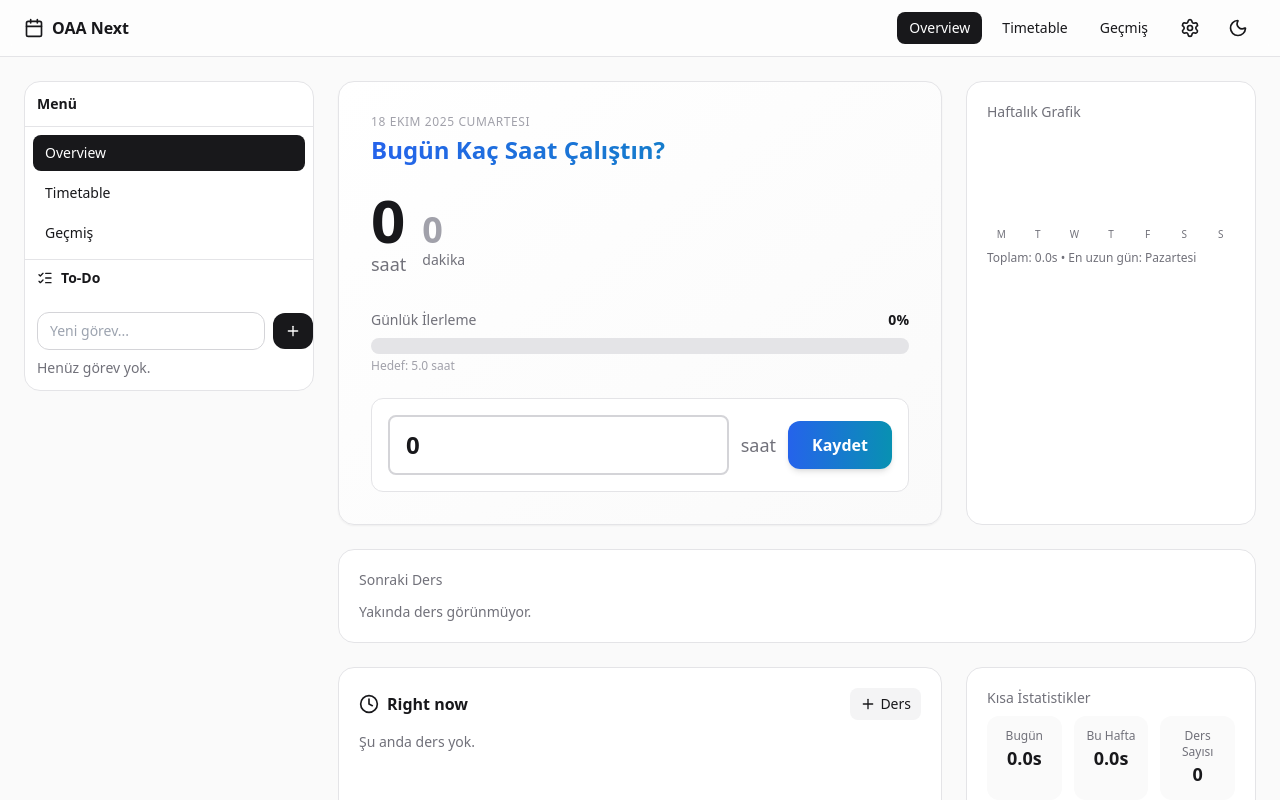
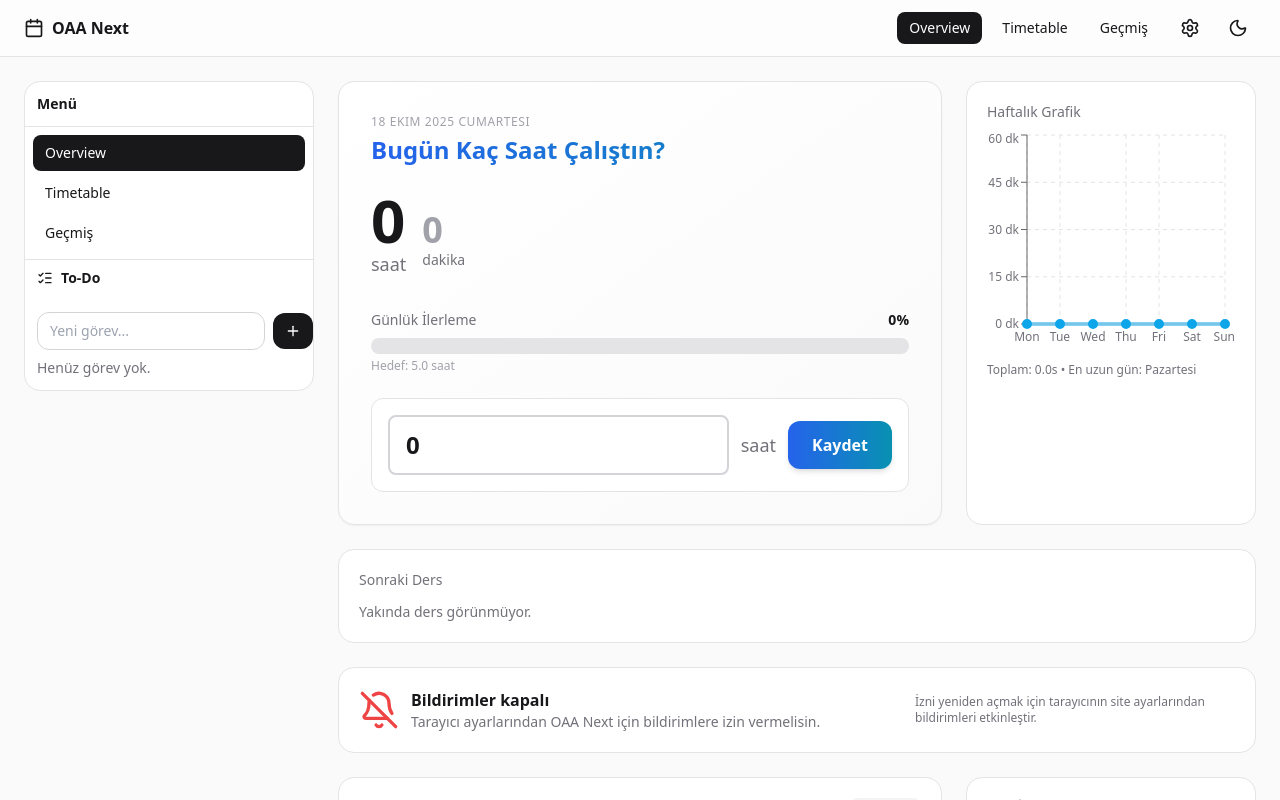
Before and after one commit to akifayaz/timetable, a React (Vite) app: page / in a window 1280 px wide. Shown: the top 800 px of the page. Built offline with nearby package versions, Linux system fonts and the light colour scheme.

Commit message:
Add notification status controls and test card

```diff
--- a/src/OAA.tsx
+++ b/src/OAA.tsx
@@ -1,5 +1,6 @@
-import React, { useEffect, useMemo, useState, useLayoutEffect } from "react";
-import { Calendar, Clock, ListChecks, Plus, X, Moon, Sun, Trash2, Edit3, Maximize2, Minimize2, BarChart3, Settings } from "lucide-react";
+import React, { useEffect, useMemo, useState, useLayoutEffect, useRef } from "react";
+import { Calendar, Clock, ListChecks, Plus, X, Moon, Sun, Trash2, Edit3, Maximize2, Minimize2, BarChart3, Settings, BellRing, BellOff } from "lucide-react";
+import { LineChart, Line, ResponsiveContainer, XAxis, YAxis, Tooltip, CartesianGrid } from "recharts";
 
 // =============================================================
 // Types
@@ -26,6 +27,8 @@ type StudyHistoryEntry = {
   date: string; // YYYY-MM-DD
   minutes: number;
 };
+
+type NotificationState = NotificationPermission | "unsupported";
 
 // =============================================================
 // Constants & utils
@@ -120,6 +123,12 @@ const [goal, setGoal] = useLocal<number>("oaa_next_goal", 300); // dakika
 
   // timetable fullscreen
   const [ttFull, setTtFull] = useState(false);
+  const notificationLogRef = useRef<Set<string>>(new Set());
+  const notificationRequestedRef = useRef(false);
+  const [notificationStatus, setNotificationStatus] = useState<NotificationState>(() => {
+    if (typeof window === "undefined" || typeof Notification === "undefined") return "unsupported";
+    return Notification.permission;
+  });
   // Ensure theme before paint
   useLayoutEffect(() => {
     const root = document.documentElement;
@@ -129,6 +138,112 @@ const [goal, setGoal] = useLocal<number>("oaa_next_goal", 300); // dakika
     document.body.style.overflow = ttFull ? "hidden" : "";
     return () => { document.body.style.overflow = ""; };
   }, [ttFull]);
+
+  const supportsNotifications = () => typeof window !== "undefined" && typeof Notification !== "undefined";
+
+  const requestNotificationPermission = React.useCallback(async () => {
+    if (!supportsNotifications()) {
+      setNotificationStatus("unsupported");
+      return "unsupported";
+    }
+    try {
+      const result = await Notification.requestPermission();
+      setNotificationStatus(result);
+      return result;
+    } catch (err) {
+      console.warn("Notification permission error", err);
+      setNotificationStatus(Notification.permission);
+      return Notification.permission;
+    }
+  }, []);
+
+  const sendTestNotification = React.useCallback(() => {
+    if (!supportsNotifications()) {
+      setNotificationStatus("unsupported");
+      return;
+    }
+    if (Notification.permission !== "granted") {
+      setNotificationStatus(Notification.permission);
+      return;
+    }
+    try {
+      new Notification("OAA Next", {
+        body: "Bu bir test bildirimi. Ders başlangıç ve bitişlerinde otomatik uyarı alacaksın.",
+        tag: `test-${Date.now()}`,
+      });
+    } catch (err) {
+      console.warn("Notification error", err);
+    }
+  }, []);
+
+  useEffect(() => {
+    if (!supportsNotifications()) {
+      setNotificationStatus("unsupported");
+      return;
+    }
+    setNotificationStatus(Notification.permission);
+  }, []);
+
+  useEffect(() => {
+    if (notificationStatus === "default" && !notificationRequestedRef.current) {
+      notificationRequestedRef.current = true;
+      requestNotificationPermission();
+    }
+  }, [notificationStatus, requestNotificationPermission]);
+
+  useEffect(() => {
+    if (!supportsNotifications()) {
+      setNotificationStatus("unsupported");
+      return;
+    }
+
+    const run = () => {
+      const permission = Notification.permission;
+      if (permission !== notificationStatus) {
+        setNotificationStatus(permission);
+      }
+      if (permission !== "granted") return;
+
+      const nowTick = new Date();
+      const todayDay = ((nowTick.getDay() + 6) % 7) as DayIndex;
+      const mins = nowTick.getHours() * 60 + nowTick.getMinutes();
+      const todayKeyTick = dateKey(nowTick);
+
+      classes.forEach((cls) => {
+        if (cls.day !== todayDay) return;
+        const startMin = toMin(cls.start);
+        const endMin = toMin(cls.end);
+
+        const notify = (type: "start" | "end") => {
+          const key = `${todayKeyTick}-${cls.id}-${type}`;
+          if (notificationLogRef.current.has(key)) return;
+          notificationLogRef.current.add(key);
+          try {
+            new Notification(
+              type === "start" ? `${cls.name} başlıyor` : `${cls.name} bitti`,
+              {
+                body: type === "start" ? `${cls.start} - ${cls.end}` : `${cls.end} itibarıyla ders sona erdi`,
+                tag: key,
+              }
+            );
+          } catch (err) {
+            console.warn("Notification error", err);
+          }
+        };
+
+        if (mins === startMin) {
+          notify("start");
+        }
+        if (mins === endMin) {
+          notify("end");
+        }
+      });
+    };
+
+    run();
+    const interval = window.setInterval(run, 30_000);
+    return () => window.clearInterval(interval);
+  }, [classes, notificationStatus]);
 
   // self-tests (do not modify existing; add more below)
   useEffect(() => {
@@ -291,6 +406,9 @@ const [goal, setGoal] = useLocal<number>("oaa_next_goal", 300); // dakika
               onSetTodayMinutes={setTodayMinutes}
               weekLabels={weekLabels}
               goal={goal}
+              notificationStatus={notificationStatus}
+              onRequestNotification={requestNotificationPermission}
+              onTestNotification={sendTestNotification}
 
             />
           ) : tab === "history" ? (
@@ -479,7 +597,7 @@ const [goal, setGoal] = useLocal<number>("oaa_next_goal", 300); // dakika
 // =============================================================
 // Overview page
 // =============================================================
-function Overview({ todayClasses, current, next, progress, tomorrowList, openCreate, openEdit, deleteClass, todayMinutes, weeklyMinutes, onSetTodayMinutes, weekLabels, goal }: {
+function Overview({ todayClasses, current, next, progress, tomorrowList, openCreate, openEdit, deleteClass, todayMinutes, weeklyMinutes, onSetTodayMinutes, weekLabels, goal, notificationStatus, onRequestNotification, onTestNotification }: {
     todayClasses: ClassItem[];
     current: ClassItem | undefined;
     next: ClassItem | null | undefined;
@@ -493,6 +611,9 @@ function Overview({ todayClasses, current, next, progress, tomorrowList, openCre
     onSetTodayMinutes: (m: number) => void;
     weekLabels: string[];
     goal: number;
+    notificationStatus: NotificationState;
+    onRequestNotification: () => void;
+    onTestNotification: () => void;
   })
 
 
@@ -570,7 +691,7 @@ function Overview({ todayClasses, current, next, progress, tomorrowList, openCre
         {/* Haftalık grafik - now takes 1 column */}
         <div className="rounded-2xl border border-zinc-200 dark:border-zinc-800 bg-white dark:bg-zinc-900 p-5">
           <div className="flex items-center justify-between mb-2"><div className="text-sm text-zinc-500">Haftalık Grafik</div></div>
-          <BarMini values={weeklyMinutes} labels={weekLabels} max={Math.max(60, ...weeklyMinutes, 1)} />
+          <WeeklyLineChart values={weeklyMinutes} labels={weekLabels} />
           <div className="mt-2 text-xs text-zinc-500">Toplam: {(weeklyMinutes.reduce((a,b)=>a+b,0)/60).toFixed(1)}s • En uzun gün: {DAYS_TR[longestDay(weeklyMinutes)]}</div>
         </div>
       </div>
@@ -591,6 +712,12 @@ function Overview({ todayClasses, current, next, progress, tomorrowList, openCre
           </div>
         ) : <div className="text-sm text-zinc-500">Yakında ders görünmüyor.</div>}
       </div>
+
+      <NotificationStatusCard
+        status={notificationStatus}
+        onRequest={onRequestNotification}
+        onTest={onTestNotification}
+      />
 
       {/* RIGHT NOW + Quick stats */}
       <div className="grid lg:grid-cols-3 gap-6">
@@ -754,9 +881,9 @@ function StudyHistory({ studyLog }: { studyLog: Record<string, number> }) {
           </div>
         </div>
 
-        {/* Bar chart */}
+        {/* Line chart */}
         <div className="mt-6">
-          <HistoryBarChart data={historyData} period={period} />
+          <HistoryLineChart data={historyData} period={period} />
         </div>
       </div>
 
@@ -788,48 +915,106 @@ function StudyHistory({ studyLog }: { studyLog: Record<string, number> }) {
   );
 }
 
-function HistoryBarChart({ data, period }: { data: StudyHistoryEntry[]; period: string }) {
+function HistoryLineChart({ data, period }: { data: StudyHistoryEntry[]; period: string }) {
   const maxValue = Math.max(...data.map(d => d.minutes), 60);
 
-  // For display optimization
   const displayData = period === "3months"
-    ? data.filter((_, i) => i % 3 === 0) // Show every 3rd day for 3 months
+    ? data.filter((_, i) => i % 3 === 0)
     : period === "1month"
-    ? data.filter((_, i) => i % 2 === 0) // Show every 2nd day for 1 month
-    : data; // Show all for 7 days
+    ? data.filter((_, i) => i % 2 === 0)
+    : data;
+
+  const chartData = displayData.map((entry) => ({
+    label: period === "7days" ? getDayShort(entry.date) : formatDateShort(entry.date),
+    minutes: entry.minutes,
+    fullDate: formatDate(entry.date),
+  }));
 
   return (
-    <div className="w-full overflow-x-auto">
-      <div className="flex items-end justify-between gap-1 h-64 min-w-full px-2">
-        {displayData.map((entry) => {
-          const height = maxValue > 0 ? (entry.minutes / maxValue) * 100 : 0;
-          // Ensure minimum visible height for non-zero values
-          const displayHeight = entry.minutes > 0 ? Math.max(height, 8) : 0;
+    <div className="w-full h-72">
+      <ResponsiveContainer width="100%" height="100%">
+        <LineChart data={chartData} margin={{ top: 10, right: 20, bottom: 0, left: 0 }}>
+          <CartesianGrid strokeDasharray="4 4" className="stroke-zinc-200 dark:stroke-zinc-800" />
+          <XAxis dataKey="label" tick={{ fill: "#71717a", fontSize: 12 }} tickLine={false} axisLine={{ stroke: "#e4e4e7" }} />
+          <YAxis
+            tick={{ fill: "#71717a", fontSize: 12 }}
+            width={50}
+            tickFormatter={(value) => `${Math.round(value)} dk`}
+            domain={[0, Math.max(maxValue, 60)]}
+          />
+          <Tooltip
+            formatter={(value: number) => [`${Math.round(value)} dk`, "Süre"]}
+            labelFormatter={(_, payload) => payload?.[0]?.payload?.fullDate ?? ""}
+          />
+          <Line type="monotone" dataKey="minutes" stroke="#2563eb" strokeWidth={3} dot={{ r: 4, strokeWidth: 2, fill: "#2563eb" }} activeDot={{ r: 6 }} />
+        </LineChart>
+      </ResponsiveContainer>
+    </div>
+  );
+}
 
-          return (
-            <div key={entry.date} className="flex-1 flex flex-col items-center gap-2 min-w-[30px] max-w-[80px]">
-              <div
-                className="w-full rounded-t-lg transition-all cursor-pointer relative group min-h-[8px]"
-                style={{
-                  height: `${displayHeight}%`,
-                  background: entry.minutes > 0
-                    ? 'linear-gradient(to top, #3b82f6, #06b6d4, #22c55e)'
-                    : '#e4e4e7'
-                }}
-                title={`${formatDate(entry.date)}: ${(entry.minutes / 60).toFixed(1)} saat`}
-              >
-                {entry.minutes > 0 && (
-                  <div className="absolute -top-8 left-1/2 -translate-x-1/2 bg-zinc-900 dark:bg-white text-white dark:text-zinc-900 px-2 py-1 rounded text-xs whitespace-nowrap opacity-0 group-hover:opacity-100 transition-opacity z-10 pointer-events-none">
-                    {(entry.minutes / 60).toFixed(1)}s
-                  </div>
-                )}
-              </div>
-              <div className="text-[10px] text-zinc-500 text-center font-medium">
-                {period === "7days" ? getDayShort(entry.date) : formatDateShort(entry.date)}
-              </div>
-            </div>
-          );
-        })}
+function NotificationStatusCard({ status, onRequest, onTest }: { status: NotificationState; onRequest: () => void; onTest: () => void }) {
+  const config = {
+    granted: {
+      title: "Bildirimler aktif",
+      description: "Ders başlangıç ve bitişlerinde otomatik olarak uyarı alacaksın.",
+      icon: <BellRing className="w-10 h-10 text-green-500" />,
+    },
+    default: {
+      title: "Bildirim izni gerekli",
+      description: "Uygulamanın ders zamanlarında seni uyarması için izin vermelisin.",
+      icon: <BellRing className="w-10 h-10 text-blue-500" />,
+    },
+    denied: {
+      title: "Bildirimler kapalı",
+      description: "Tarayıcı ayarlarından OAA Next için bildirimlere izin vermelisin.",
+      icon: <BellOff className="w-10 h-10 text-red-500" />,
+    },
+    unsupported: {
+      title: "Bildirim desteklenmiyor",
+      description: "Tarayıcın veya cihazın bildirim göndermeyi desteklemiyor.",
+      icon: <BellOff className="w-10 h-10 text-zinc-400" />,
+    }
+  } as const;
+
+  const cfg = config[status];
+
+  return (
+    <div className="rounded-2xl border border-zinc-200 dark:border-zinc-800 bg-white dark:bg-zinc-900 p-5 flex flex-col gap-4 sm:flex-row sm:items-center sm:justify-between">
+      <div className="flex items-center gap-3">
+        {cfg.icon}
+        <div>
+          <div className="text-base font-semibold">{cfg.title}</div>
+          <div className="text-sm text-zinc-500 dark:text-zinc-400">{cfg.description}</div>
+        </div>
+      </div>
+      <div className="flex gap-3">
+        {status === "default" && (
+          <button
+            onClick={onRequest}
+            className="px-4 py-2 rounded-xl bg-blue-600 text-white text-sm font-medium hover:bg-blue-700"
+          >
+            İzin İste
+          </button>
+        )}
+        {status === "granted" && (
+          <button
+            onClick={onTest}
+            className="px-4 py-2 rounded-xl border border-zinc-200 dark:border-zinc-700 text-sm font-medium hover:bg-zinc-50 dark:hover:bg-zinc-800"
+          >
+            Test bildirimi gönder
+          </button>
+        )}
+        {status === "denied" && (
+          <span className="text-xs text-zinc-500 max-w-xs">
+            İzni yeniden açmak için tarayıcının site ayarlarından bildirimleri etkinleştir.
+          </span>
+        )}
+        {status === "unsupported" && (
+          <span className="text-xs text-zinc-500 max-w-xs">
+            Masaüstü bir tarayıcıda açarak bildirimlerden yararlanabilirsin.
+          </span>
+        )}
       </div>
     </div>
   );
@@ -1154,18 +1339,31 @@ function NavItem({ label, active, onClick }: { label: string; active?: boolean;
   );
 }
 
-function BarMini({ values, labels, max }: { values: number[]; labels: string[]; max: number }){
+function WeeklyLineChart({ values, labels }: { values: number[]; labels: string[] }) {
+  const chartData = labels.map((label, index) => ({
+    label,
+    minutes: values[index] ?? 0,
+  }));
+  const maxValue = Math.max(...values, 60);
+
   return (
-    <div className="flex items-end gap-2 h-28">
-      {values.map((v,i)=>{
-        const h = Math.round(((v) / Math.max(1, max)) * 100);
-        return (
-          <div key={i} className="flex flex-col items-center gap-1 flex-1 min-w-0">
-            <div className="w-full rounded-t-lg bg-gradient-to-t from-blue-500 to-cyan-400" style={{ height: `${h}%` }} />
-            <div className="text-[10px] text-zinc-500">{labels[i][0]}</div>
-          </div>
-        );
-      })}
+    <div className="w-full h-56">
+      <ResponsiveContainer width="100%" height="100%">
+        <LineChart data={chartData} margin={{ top: 5, right: 10, bottom: 0, left: -10 }}>
+          <CartesianGrid strokeDasharray="4 4" className="stroke-zinc-200 dark:stroke-zinc-800" />
+          <XAxis dataKey="label" tick={{ fill: "#71717a", fontSize: 12 }} tickLine={false} axisLine={{ stroke: "#e4e4e7" }} />
+          <YAxis
+            tick={{ fill: "#71717a", fontSize: 12 }}
+            width={50}
+            tickFormatter={(value) => `${Math.round(value)} dk`}
+            domain={[0, Math.max(maxValue, 60)]}
+          />
+          <Tooltip
+            formatter={(value: number) => [`${Math.round(value)} dk`, "Süre"]}
+          />
+          <Line type="monotone" dataKey="minutes" stroke="#0ea5e9" strokeWidth={3} dot={{ r: 4, strokeWidth: 2, fill: "#0ea5e9" }} activeDot={{ r: 6 }} />
+        </LineChart>
+      </ResponsiveContainer>
     </div>
   );
 }
```
